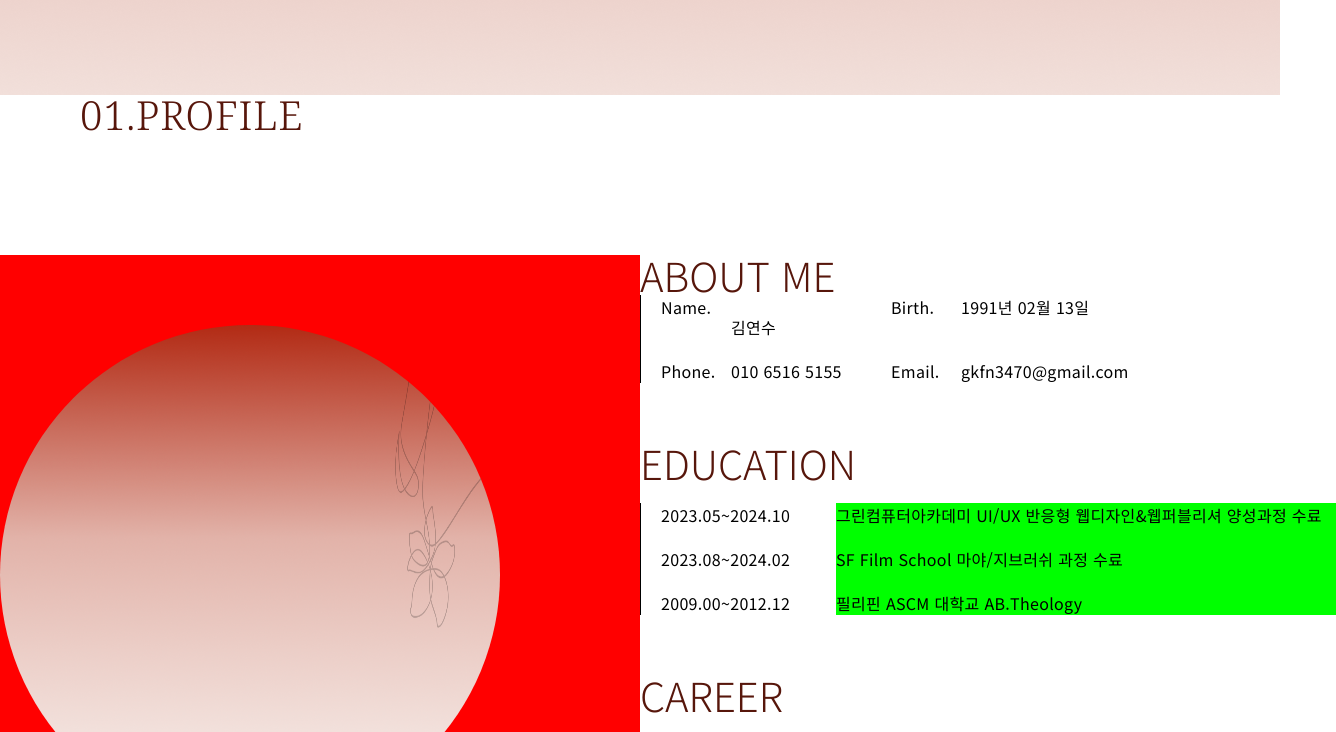
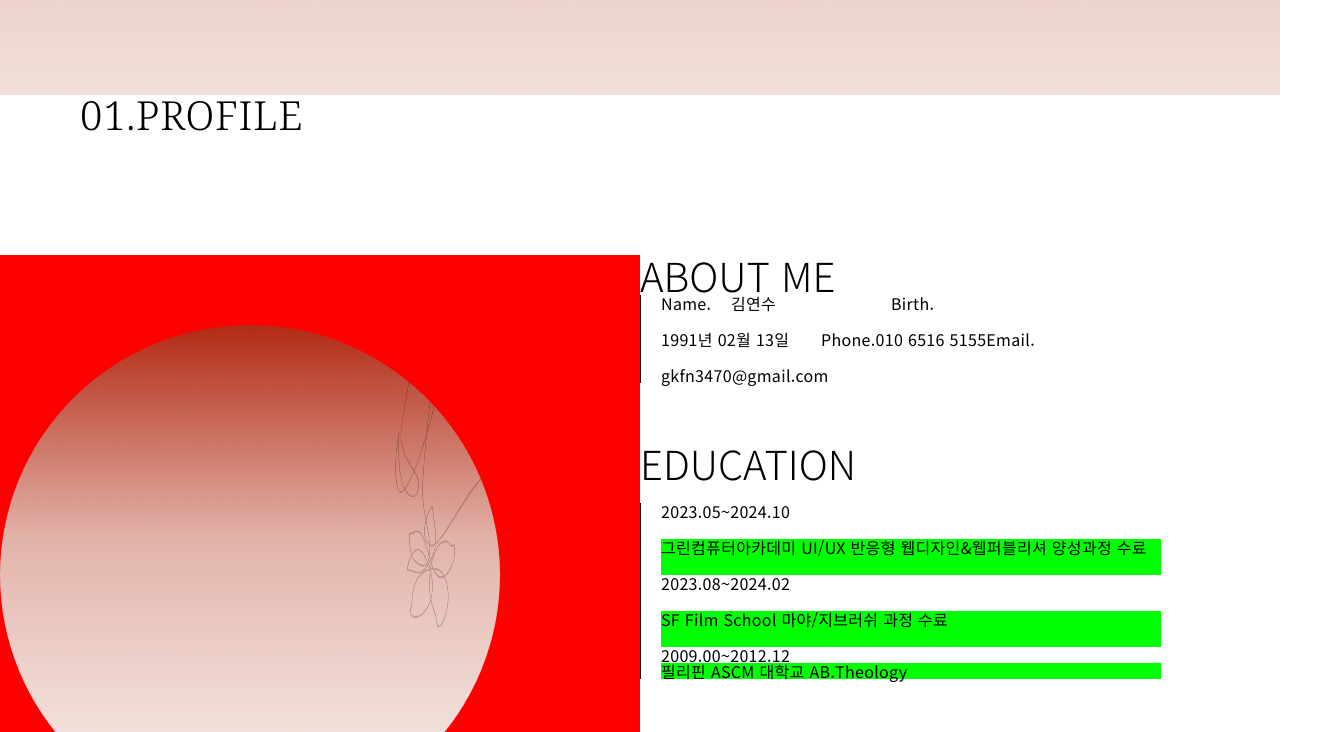
Before and after one commit to yeonsukim02/portfolio_yeonsu, a plain HTML site: page index.html in a window 1280 px wide. Shown: the part 625-1357 px from the top of the page, 1336 px wide, since content can reach past the window. Drawn offline with nearby package versions, Linux system fonts and the light colour scheme; a web font is replaced by a local one.

Commit message:
Add files via upload

```diff
--- a/css/base.css
+++ b/css/base.css
@@ -2,11 +2,20 @@
 @import url('https://fonts.googleapis.com/css2?family=Noto+Sans+KR:wght@100..900&display=swap');
 @import url('https://fonts.googleapis.com/css2?family=Noto+Sans+KR:wght@100..900&family=Noto+Serif:ital,wght@0,100..900;1,100..900&display=swap');
 
-body{font-family: 'Pretendard';}
-*{margin: 0; padding: 0;}
-a{color: inherit; text-decoration: none;}
-ul, ol, li{list-style: none; font-family: "Noto Sans KR", sans-serif;}
-img{vertical-align: top;}
-h1,h2,h3,h4,h5,h6{line-height: 1em; font-family: "Noto Sans KR", sans-serif; color: #57160B;}
-.clear::after{content: ''; display: block; clear: both;}
-button{border: none; background-color: transparent; cursor: pointer;}
+*{box-sizing: border-box;}
+html,body,
+h1,h2,h3,h4,h5,h6,p,
+ul,ol,li,dl,dt,dd,blockquote,q,video,img,
+table,tr,td,th,thead,tfoot,tbody,
+form,fieldset,legend,input,textarea,button,select,option,label,
+div,section,article,header,nav,main,aside,footer,address,
+figure,figcaption,sup,sub,em,strong,span,i,del,s,a,code,mark{
+    margin: 0; padding: 0; line-height: 1.0;
+    font-size: 1.0em; font-weight: 400; font-style: normal;
+    color: #000;
+    list-style: none;
+    font-family: "Noto Sans KR", sans-serif;
+}
+a{text-decoration: none;}
+table,tr,td,td,th{border-collapse: collapse;}
+button{cursor: pointer;}
--- a/css/main.css
+++ b/css/main.css
@@ -108,9 +108,6 @@ main .profile .pro_txt .txt02{
     border-left: 1px solid #000;
     padding-left: 20px;
 }
-main .profile .pro_txt .txt01 li:nth-child(2){
-    padding: 20px 0;
-}
 main .profile .pro_txt .txt02 .term{
     width: 175px;
 }
--- a/index.html
+++ b/index.html
@@ -40,10 +40,10 @@
                             <li class="content">김연수</li>
                             <li class="title">Birth.</li>
                             <li class="content">1991년 02월 13일</li>
-                            <li class="title">Phone.</li>
-                            <li class="content">010 6516 5155</li>
-                            <li class="title">Email.</li>
-                            <li class="content">gkfn3470@gmail.com</li>
+                            <li class="title1">Phone.</li>
+                            <li class="content1">010 6516 5155</li>
+                            <li class="title1">Email.</li>
+                            <li class="content1">gkfn3470@gmail.com</li>
                         </ul>
                         <h2>EDUCATION</h2>
                         <ul class="txt02">
```
